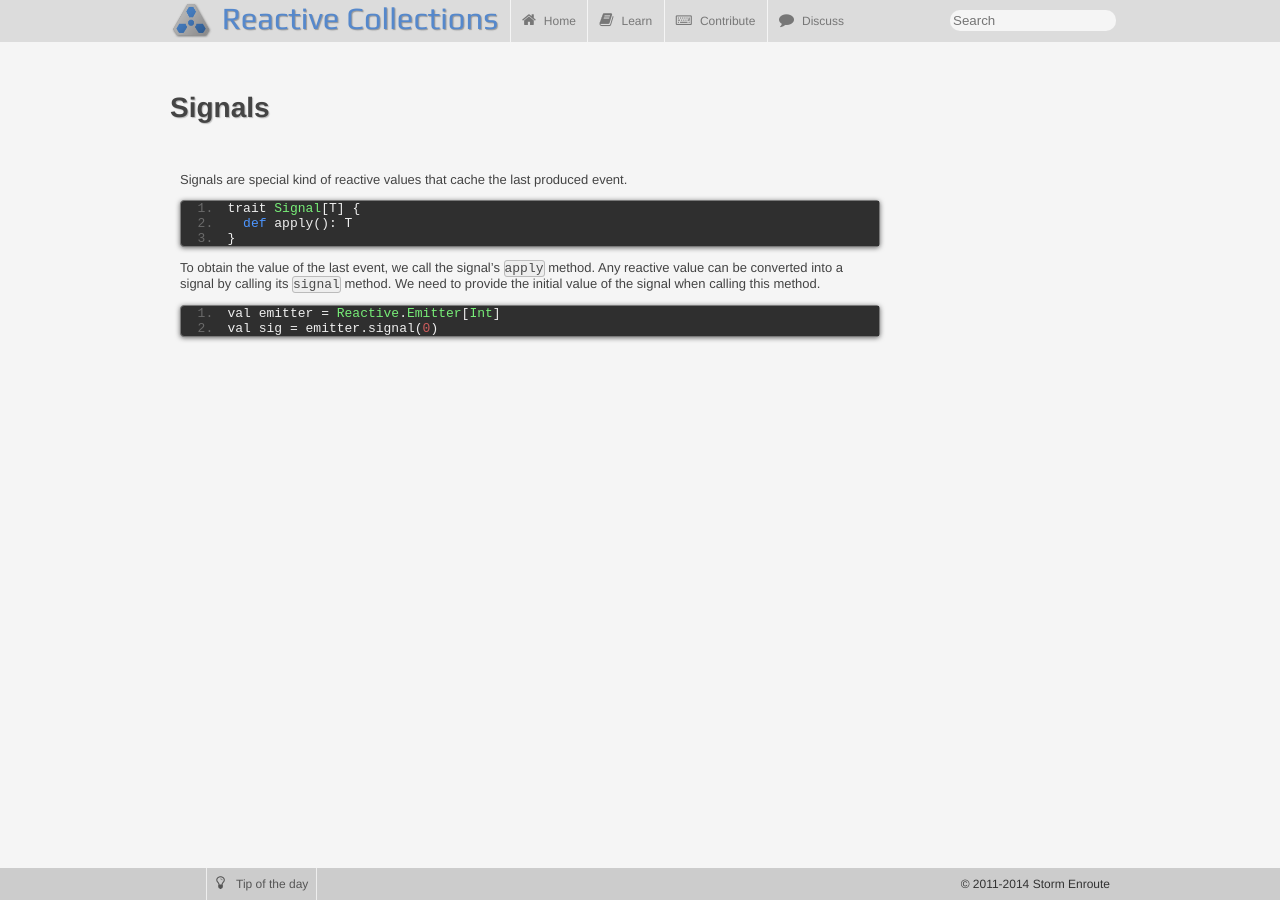
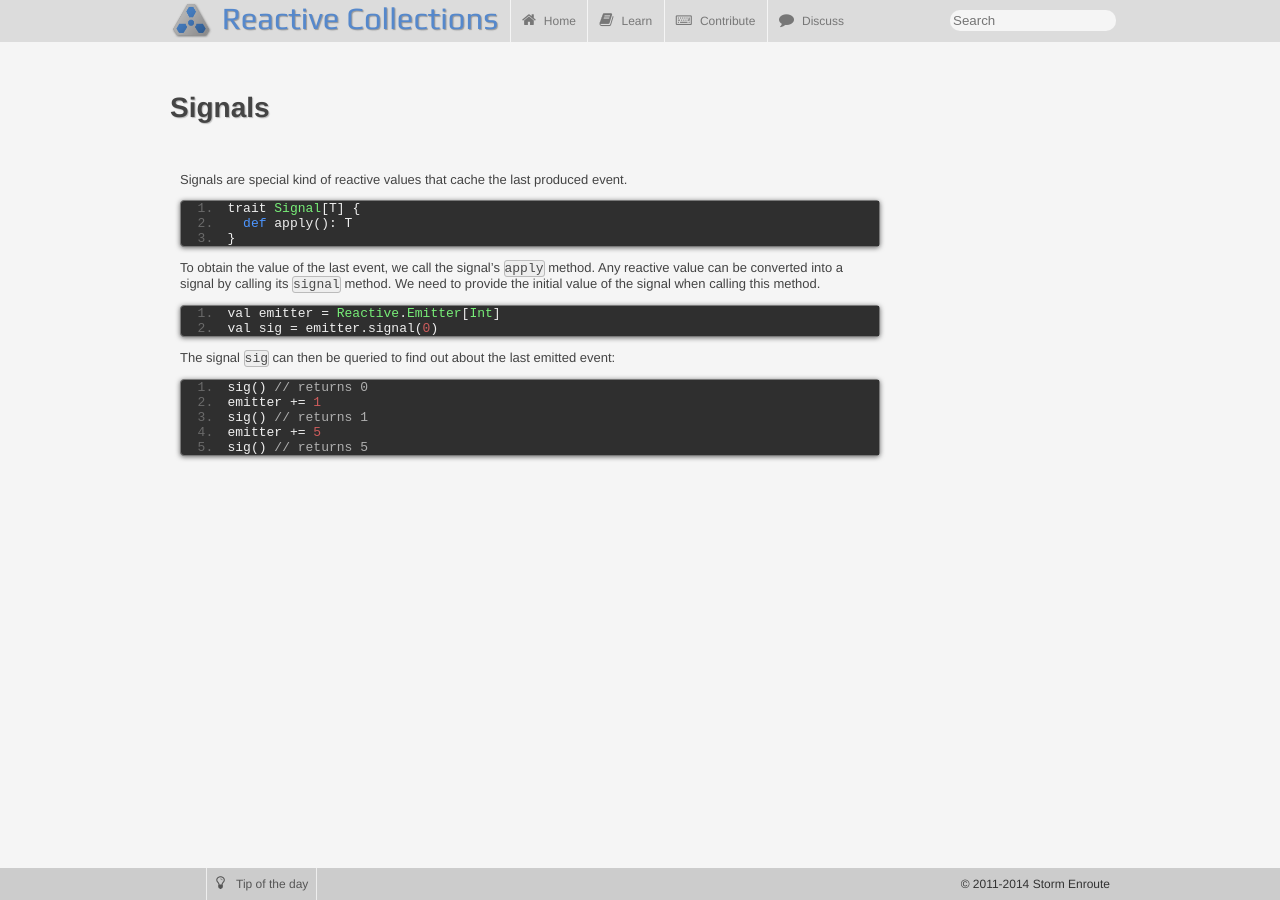
Before and after one commit to reactors-io/reactors-io.github.io, a Jekyll site: the page built from docs/0.4/signals.md, in a window 1280 px wide. Built offline with Jekyll 4.4.1, drawn with Linux system fonts in a browser that asks for light colours.

Commit message:
Update signals.md

```diff
--- a/docs/0.4/signals.md
+++ b/docs/0.4/signals.md
@@ -25,3 +25,11 @@ We need to provide the initial value of the signal when calling this method.
 
     val emitter = Reactive.Emitter[Int]
     val sig = emitter.signal(0)
+
+The signal `sig` can then be queried to find out about the last emitted event:
+
+    sig() // returns 0
+    emitter += 1
+    sig() // returns 1
+    emitter += 5
+    sig() // returns 5
```
